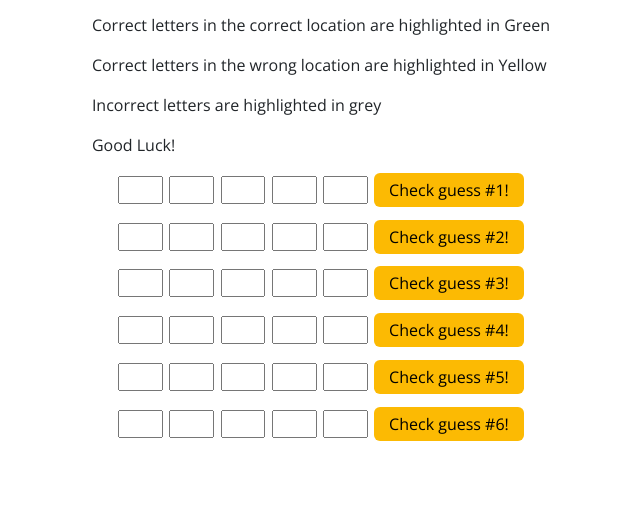
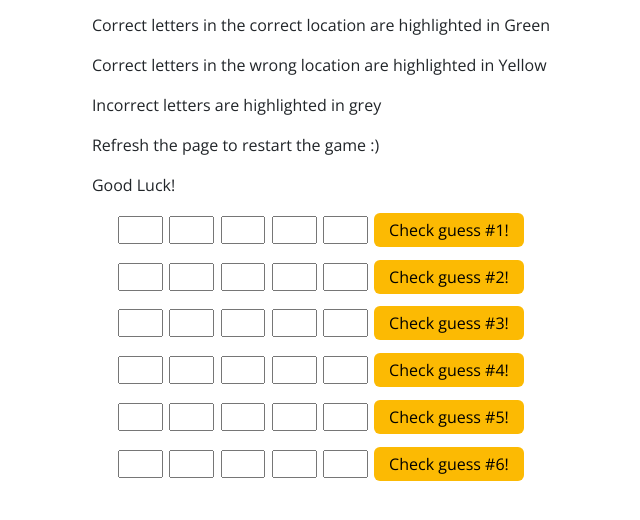
Before and after one commit to Maxonezhou/wordle, a plain HTML site: page index.html in a window 1280 px wide. Shown: the part 120-640 px from the top of the page, without its empty margins (319-959 px from the left). Drawn offline with nearby package versions, Linux system fonts and the light colour scheme.

Commit message:
wordle v1.0.1
v1.0.1

```diff
--- a/index.html
+++ b/index.html
@@ -19,6 +19,7 @@
                 <p>Correct letters in the correct location are highlighted in Green</p>
                 <p>Correct letters in the wrong location are highlighted in Yellow</p>
                 <p>Incorrect letters are highlighted in grey</p>
+                <p>Refresh the page to restart the game :)</p>
                 <p>Good Luck!</p>
             </div>
         </div>
--- a/script.js
+++ b/script.js
@@ -420,7 +420,7 @@ function removeWordsWithDuplicates() {
 function pickRandomWord() {
     var random_index = Math.floor(Math.random() * words_list.length);
     target = words_list[random_index].toUpperCase();
-    console.log('[DEBUG]: random word is:', target)
+    //console.log('[DEBUG]: random word is:', target)
 }
 
 function checkGuess(begin) {
```
